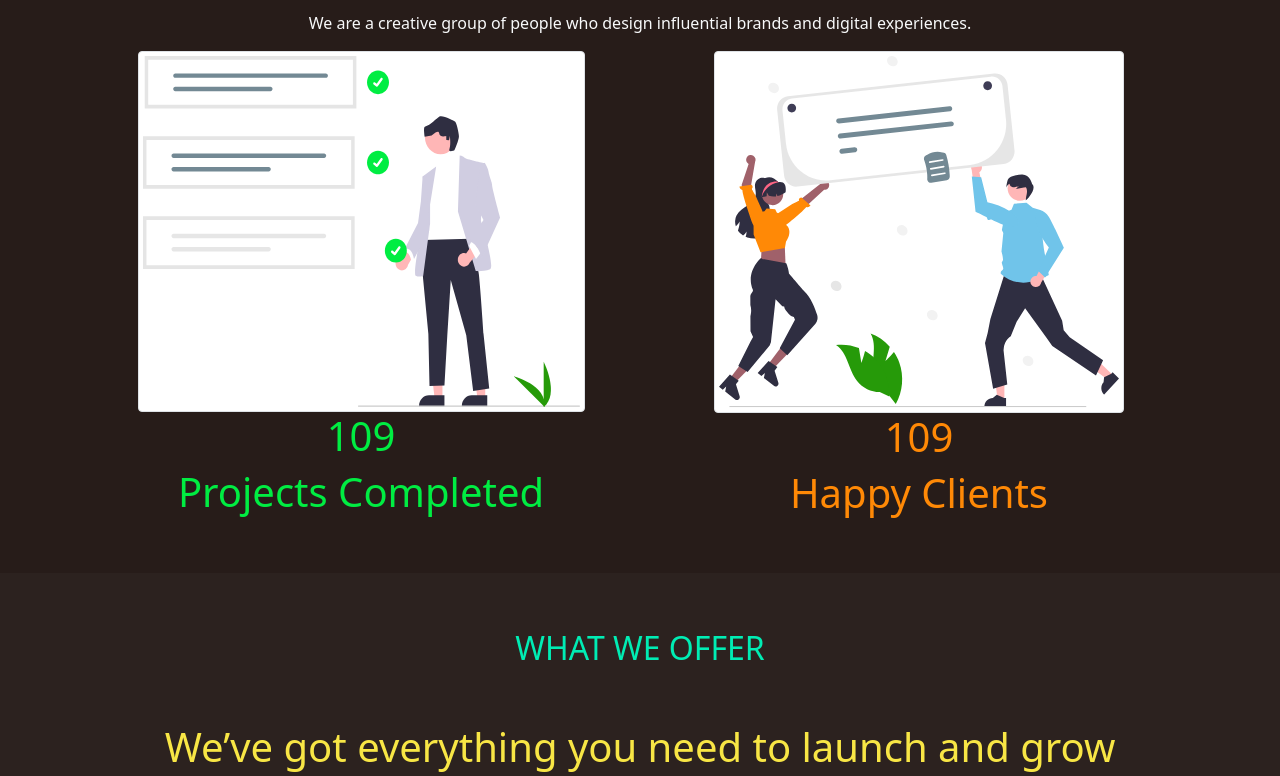
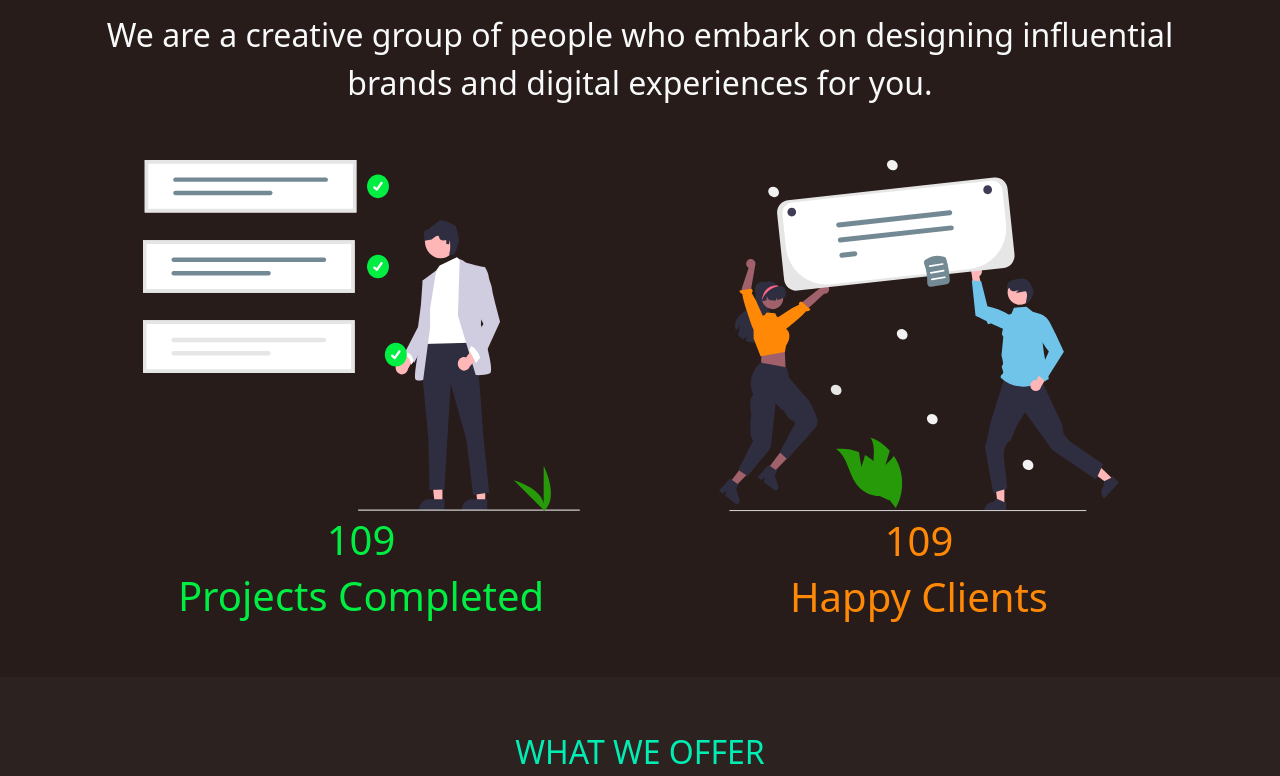
Before and after one commit to Allan-Ojwang/Halmi-Arts, a website: page index.html in a window 1280 px wide. Shown: the part 589-1365 px from the top of the page. Drawn offline with nearby package versions, Linux system fonts and the light colour scheme.

Commit message:
second commit

```diff
--- a/index.html
+++ b/index.html
@@ -77,11 +77,11 @@
   <section  class="bg-altdark text-light p-5 text-center">
     <div class="container">
       <h2 class="text-lightblue my-2">HELLO THERE</h2>
-      <h1 class="text-yellow my-3">We Are Halmi Arts</h1>
-      <p>
-        We are a creative group of people who design influential brands and digital experiences.
+      <h1 class="text-yellow my-3 ">We Are Halmi Arts</h1>
+      <p class="fs-2 text-wrap">
+        We are a creative group of people who embark on designing influential brands and digital experiences for you.
       </p>
-      <div class="container ">
+      <div class="container mt-5">
         <div class="row text-center d-sm-flex">
           <div class="col">
             <img src="./assets/image/undraw_project_completed_re_jr7u.svg" alt="" class="img-thumbnail">
--- a/sass/main.scss
+++ b/sass/main.scss
@@ -1,9 +1,11 @@
 //Customize pre define variables
-
 
 // import funcion & variable for new custom variables
 @import '../node_modules/bootstrap/scss/functions';
 @import '../node_modules/bootstrap/scss/variables';
+$trans:rgba(0, 0, 0, 0);
+$thumbnail-bg:$trans;
+$thumbnail-border-color:$trans;
 
 $custom-theme-colors: (
   "altdark":#271C19,
@@ -13,7 +15,7 @@ $custom-theme-colors: (
   "lightblue":#00EDB4,
   "lightgreen":#00ED42,
   "orange":#FF8906,
-  "transparent":rgba(0, 0, 0, 0)
+  "transparent":$trans
   );
 // merge the maps of the themes
 
```
Also changed, not shown: css/main.min.css, 1 other file.
